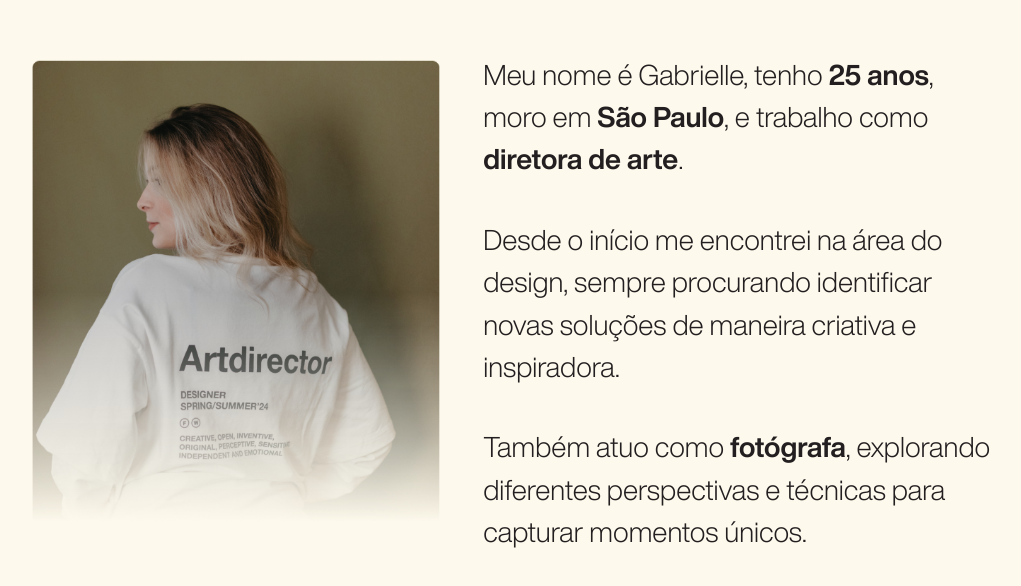
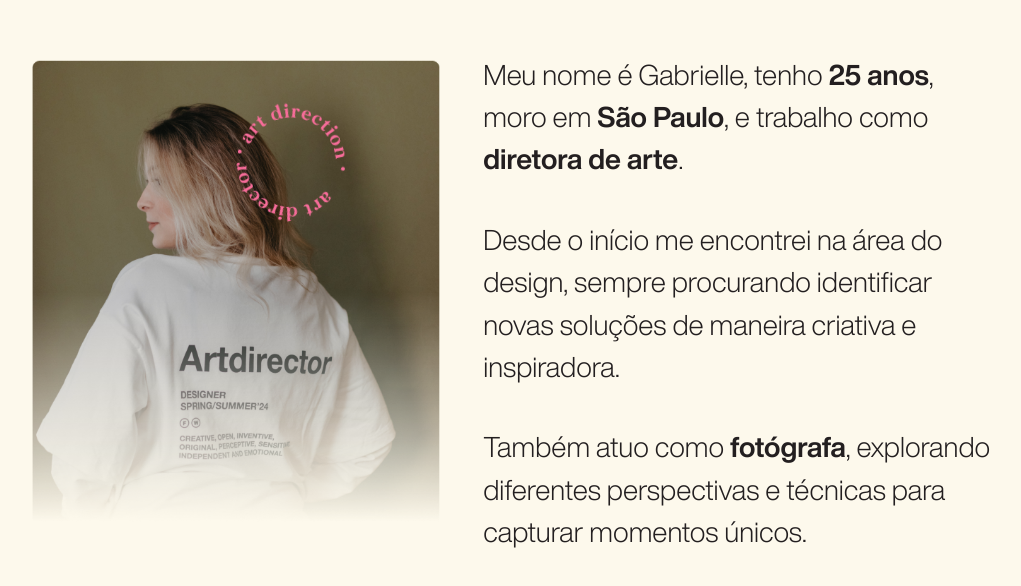
Before and after one commit to felipesoarws/portifolio-gabrielle-silva, a React (Vite) app: page / in a window 1280 px wide. Shown: the part 722-1308 px from the top of the page, without its empty margins (176-1197 px from the left). Built offline with nearby package versions, Linux system fonts and the light colour scheme.

Commit message:
image ajusts

```diff
--- a/src/components/AboutMe.jsx
+++ b/src/components/AboutMe.jsx
@@ -1,13 +1,18 @@
 // assets
 import aboutme from "../assets/aboutme_photo.png";
+import artdirector from "../assets/artdirector_circle.png";
 
 const AboutMe = () => {
   return (
     <div className="h-[100vh] mx-8 flex flex-col items-center justify-center lg:flex-row lg:items-start lg:gap-[3vw] lg:mt-[1rem] lg:mx-0">
-      <div className="lg:w-[50vw] flex items-end justify-end lg:translate-y-[-1.5vw]">
+      <div className="relative lg:w-[50vw] flex items-end justify-end lg:translate-y-[-1.5vw]">
         <img
           src={aboutme}
           className="pointer-events-none  lg:my-[2vw] lg:w-[33vw] min-[1440px]:w-[35vw]"
+        />
+        <img
+          src={artdirector}
+          className="animate-[rotate_8s_linear_infinite] pointer-events-none absolute w-20 top-[2rem] right-[5rem] md:w-40 md:right-[9rem] lg:top-[5vw] lg:right-[7vw] lg:w-[10vw]"
         />
       </div>
       <div className="text-center gap-6 lg:w-[50vw] flex flex-col lg:gap-[3vw] lg:text-left">
--- a/src/index.css
+++ b/src/index.css
@@ -12,6 +12,20 @@
 *::selection {
   background-color: #231f20;
   color: #fdf9ec;
+}
+
+@keyframes rotate {
+  0% {
+    transform: rotate(0deg);
+  }
+
+  50% {
+    transform: rotate(180deg);
+  }
+
+  100% {
+    transform: rotate(360deg);
+  }
 }
 
 ::-webkit-scrollbar {
```
Also changed, not shown: src/assets/artdirector_circle.png (added).
